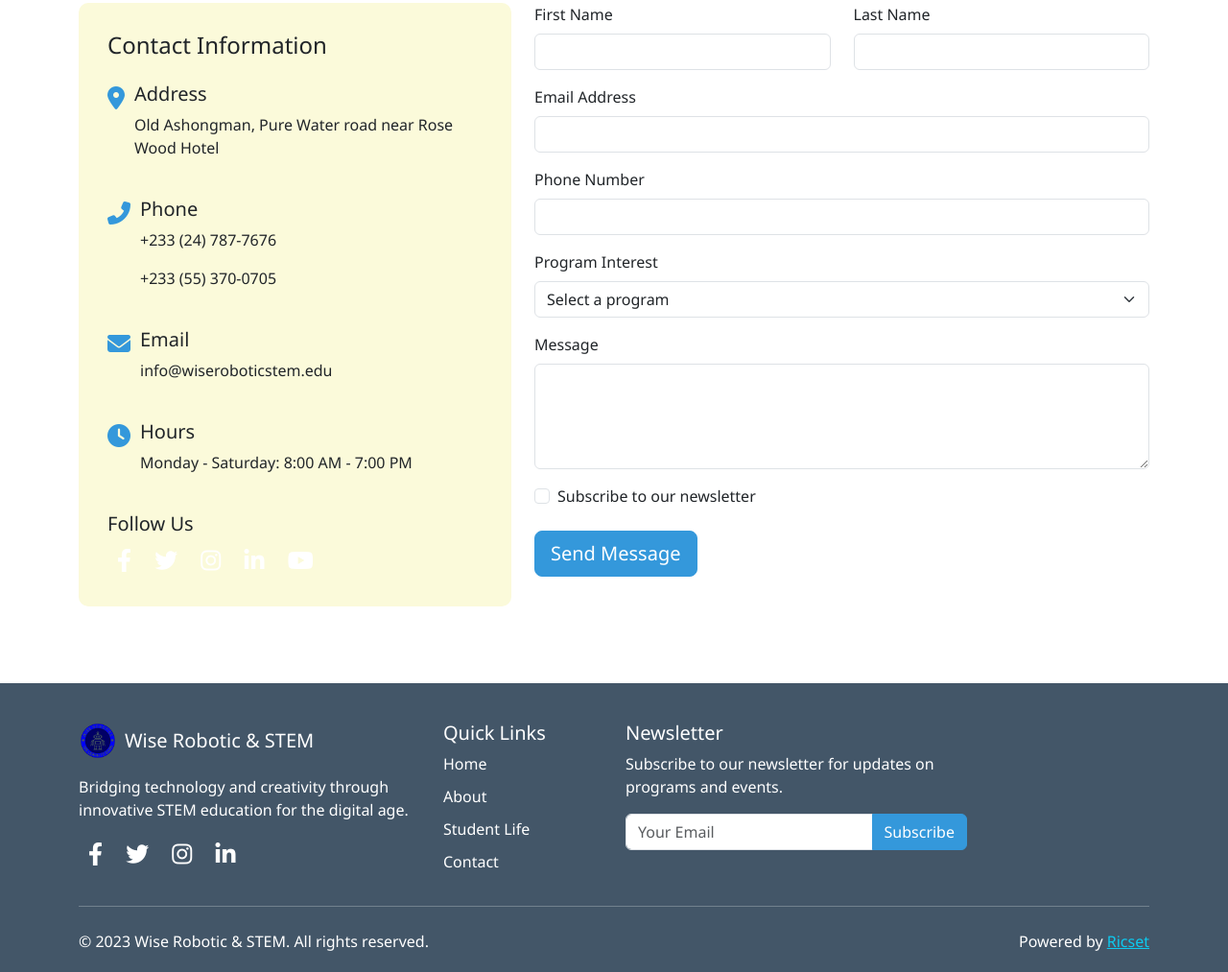
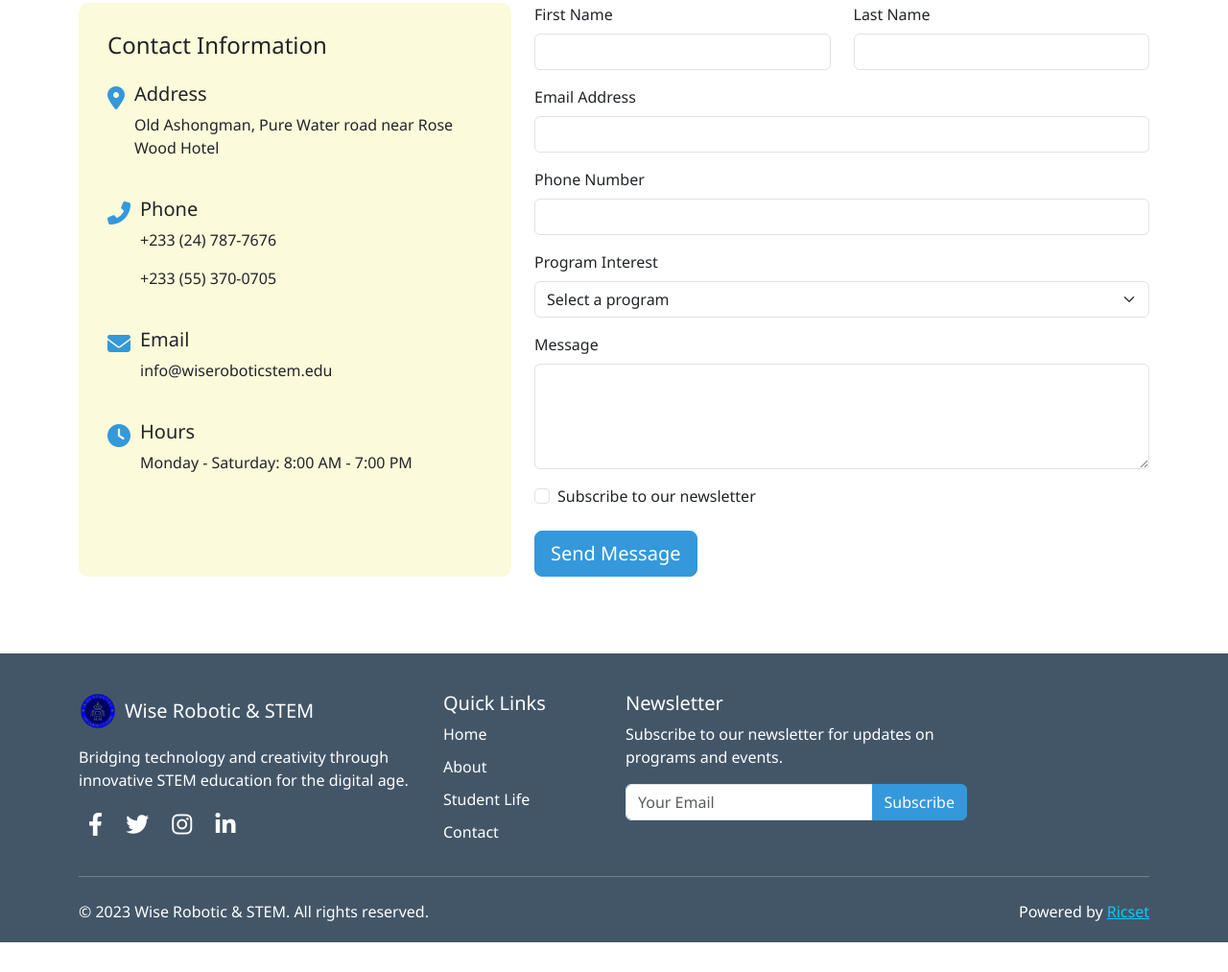
Before and after one commit to etoreric/wiserobotics, a plain HTML site: page index.html in a window 1280 px wide. Shown: the part 6144-7157 px from the top of the page at 96% size. After the commit the page ends 7126 px from the top, so only its background shows below. Drawn offline with nearby package versions, Linux system fonts and the light colour scheme.

Commit message:
Update index.html

```diff
--- a/index.html
+++ b/index.html
@@ -431,15 +431,6 @@
                                 <p>Monday - Saturday: 8:00 AM - 7:00 PM
                             </div>
                         </div>
-
-                        <h5 class="mt-4">Follow Us</h5>
-                        <div class="social-icons">
-                            <a href="#"><i class="fab fa-facebook-f"></i></a>
-                            <a href="#"><i class="fab fa-twitter"></i></a>
-                            <a href="#"><i class="fab fa-instagram"></i></a>
-                            <a href="#"><i class="fab fa-linkedin-in"></i></a>
-                            <a href="#"><i class="fab fa-youtube"></i></a>
-                        </div>
                     </div>
                 </div>
 
```
